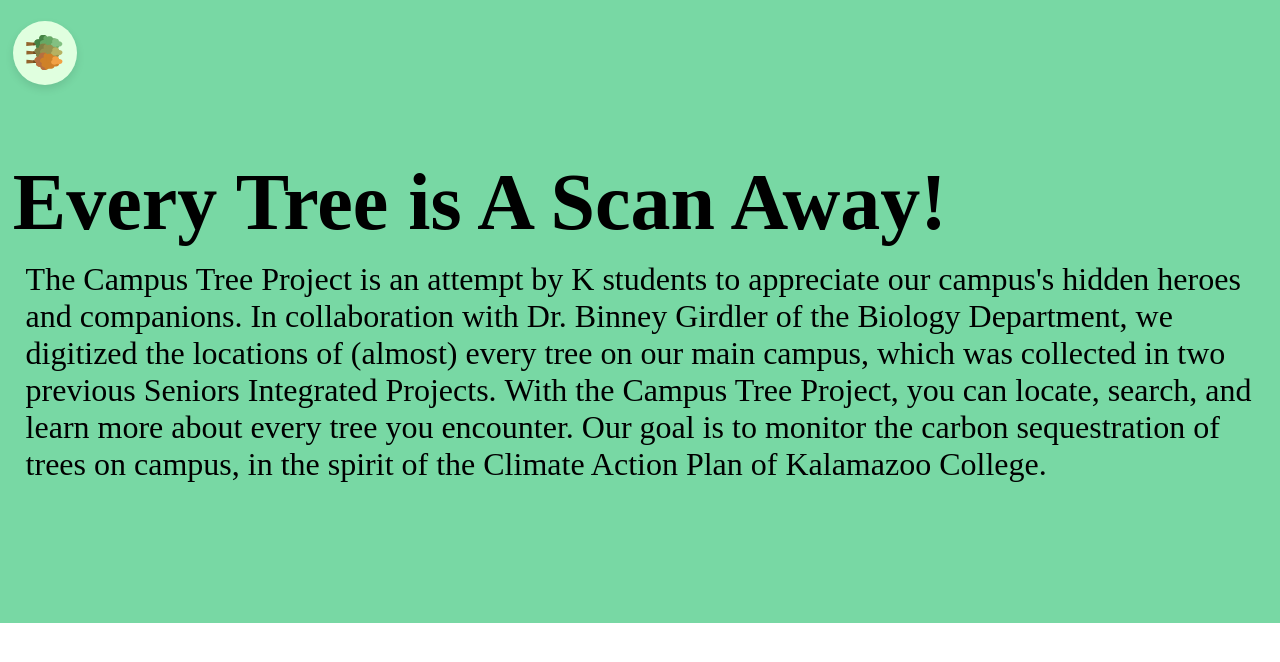
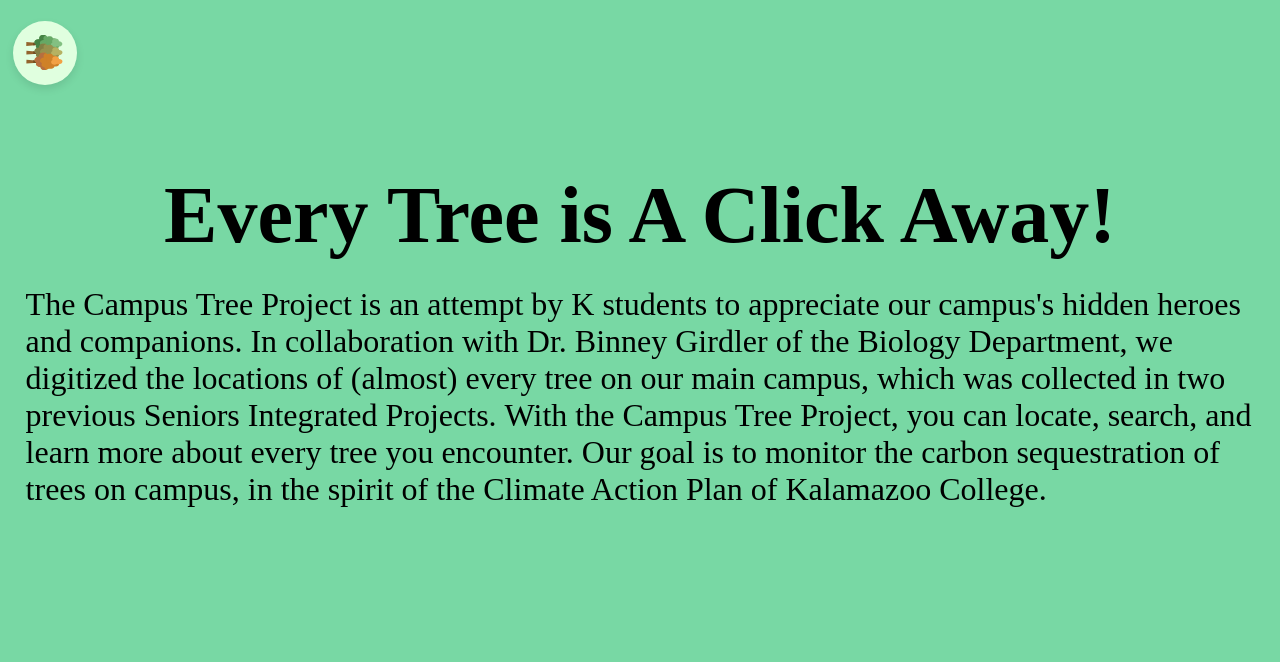
Before and after one commit to chauta03/the-lorax-frontend, a React (Create React App) app in the folder the-lorax/: page /about in a window 1280 px wide. Shown: the top 662 px of the page. Built offline with nearby package versions, Linux system fonts and the light colour scheme; some icons are missing; the HTML template or start-up script is replaced by a standard one; a web font is replaced by a local one.

Commit message:
Fix About page

```diff
--- a/the-lorax/src/app/pages/about/about.css
+++ b/the-lorax/src/app/pages/about/about.css
@@ -1,15 +1,17 @@
 /* Background */
 .about_background {
-    height: fit-content;
+    height: 100vh;
     background-color: #78D8A4;
     padding: 8% 0px;
 }
 
 .about-body {
     width: 100vw;
+    height: fit-content;
     display: flex;
     flex-direction: column;
-    justify-content: space-evenly;
+    justify-content: center;
+    align-items: center;
 }
 
 .about-banner-background {
@@ -23,11 +25,17 @@
     padding-top: 2%;
 }
 
+.every-tree-text-container {
+    width: fit-content;
+    justify-content: center;
+    padding: 2%;
+}
+
 .every-tree-text {
     font-size: 5em;
     font-weight: bold;
     /* margin-bottom: 20px; */
-    margin: 1%;
+    justify-content: center;
 }
 
 .body-text {
--- a/the-lorax/src/app/pages/about/about.tsx
+++ b/the-lorax/src/app/pages/about/about.tsx
@@ -9,7 +9,9 @@
         <div className="about_background">
             <div className="about-body">
                 <AboutBanner className='about-banner-background'></AboutBanner>
-                <h1 className="every-tree-text">Every Tree is A Scan Away!</h1>
+                <div className='every-tree-text-container'>
+                    <div className="every-tree-text">Every Tree is A Click Away!</div>
+                </div>
                 <text className="body-text">
                 The Campus Tree Project is an attempt by K students to appreciate our campus's hidden heroes and companions.
                 In collaboration with Dr. Binney Girdler of the Biology Department, we digitized the locations of (almost) every tree on our main campus, which was collected in two previous Seniors Integrated Projects. With the Campus Tree Project, you can locate, search, and learn more about every tree you encounter. Our goal is to monitor the carbon sequestration of trees on campus, in the spirit of the Climate Action Plan of Kalamazoo College.
```
